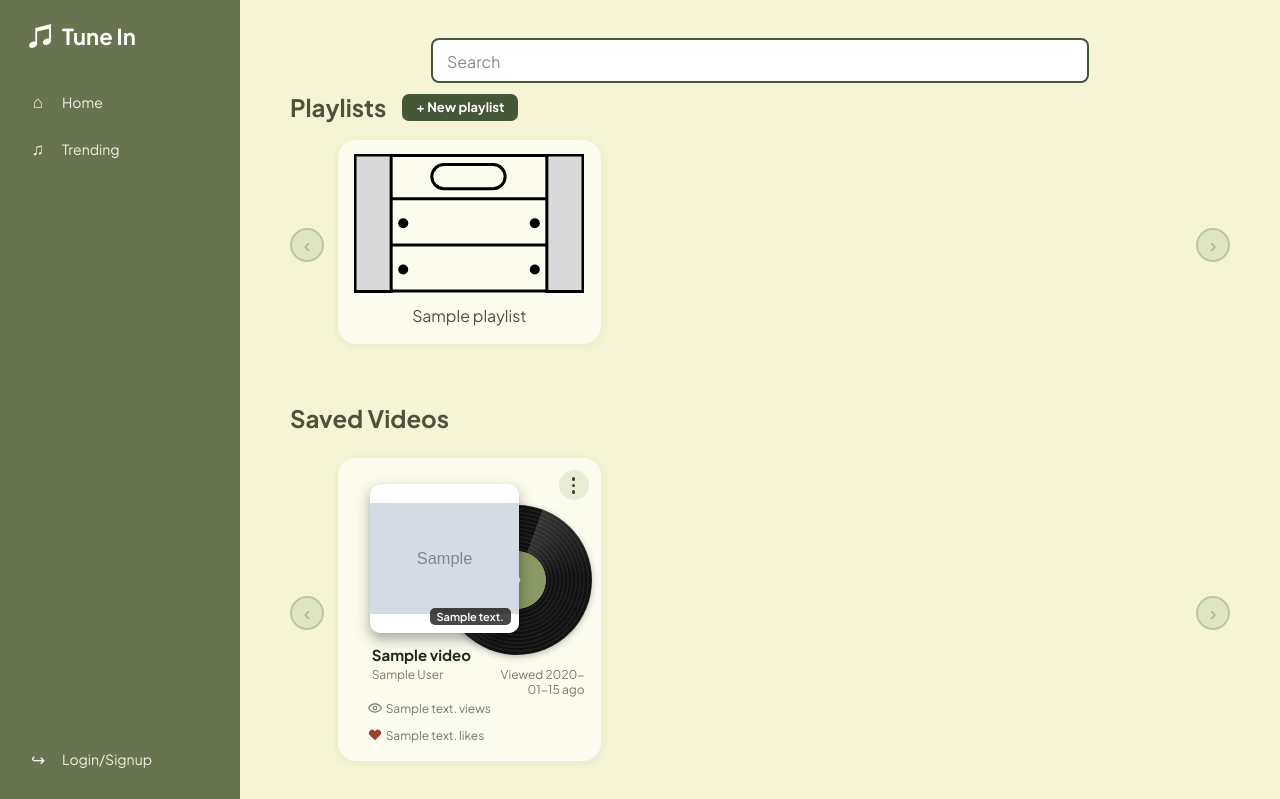
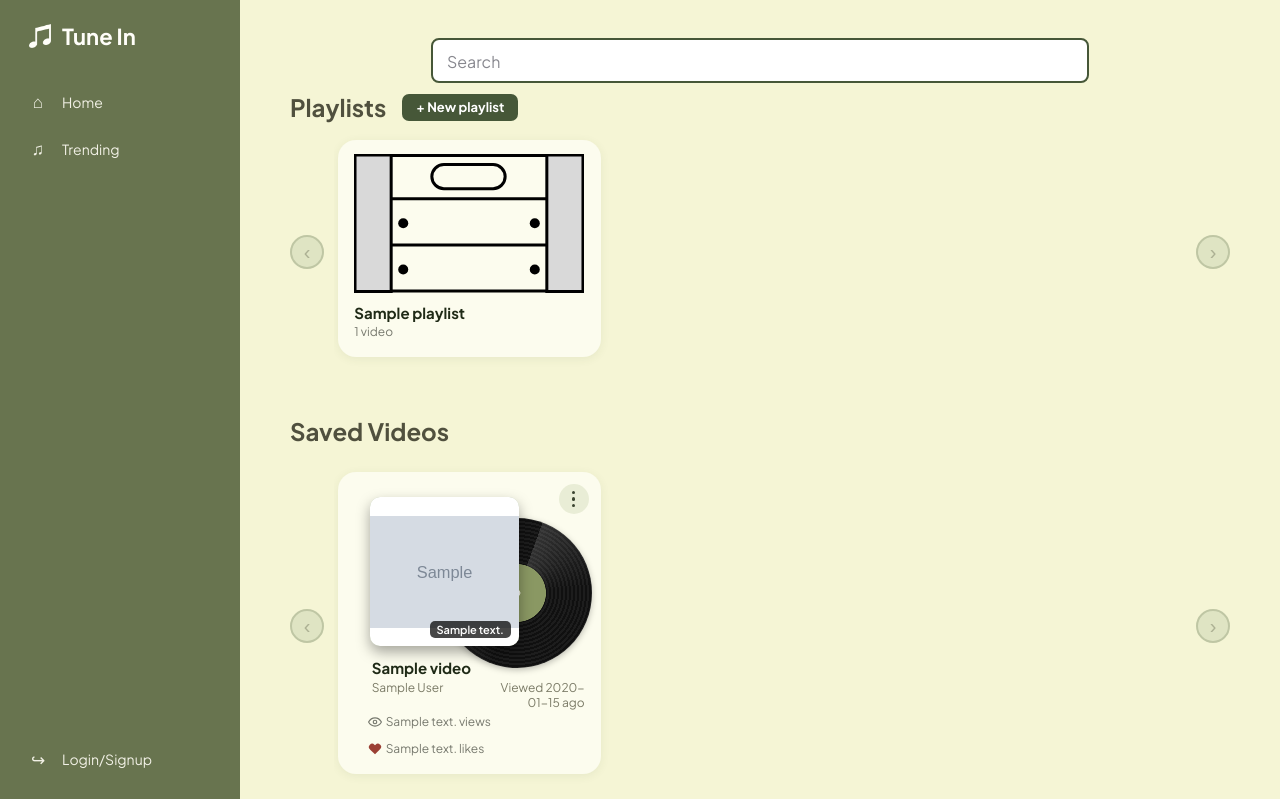
Before and after one commit to CSCI-5117-F26/developing-the-interactive-web-project-1-group-4, a Python web app: template src/developing-the-interactive-web-project-1-group-4/templates/library.html in a window 1280 px wide. Shown: the top 799 px of the page. Run offline with Jinja, Linux system fonts and the light colour scheme; the template is opened without the code that fills it: most values are stand-ins (such as "Sample title", 1, 10 or a date in 2020); grey boxes marked "Sample" are stand-in pictures; some libraries are stand-ins or nearby versions.

Commit message:
Library: playlist title and video count under the picture

```diff
--- a/src/developing-the-interactive-web-project-1-group-4/static/css/library-carousel.css
+++ b/src/developing-the-interactive-web-project-1-group-4/static/css/library-carousel.css
@@ -91,6 +91,37 @@
     margin: 0 auto;
 }
 
+/* Title and video count start exactly where the picture starts (left edge) */
+.lib-carousel .playlist-card {
+    display: flex;
+    flex-direction: column;
+    align-items: center;
+}
+
+.lib-carousel .playlist-title,
+.lib-carousel .playlist-count {
+    box-sizing: border-box;
+    width: 230px;                                 /* same width as the picture */
+    max-width: 100%;
+    text-align: left;
+    overflow: hidden;
+    text-overflow: ellipsis;
+    white-space: nowrap;
+}
+
+.lib-carousel .playlist-title {
+    margin-top: 10px;
+    color: #1f2a16;
+    font-size: 15px;
+    font-weight: 700;
+}
+
+.lib-carousel .playlist-count {
+    margin-top: 2px;
+    color: #77796e;
+    font-size: 12px;
+}
+
 .lib-carousel .playlist-card:hover {
     transform: translateY(-3px);                  /* lift instead of zoom, so nothing is clipped */
 }
--- a/src/developing-the-interactive-web-project-1-group-4/templates/library.html
+++ b/src/developing-the-interactive-web-project-1-group-4/templates/library.html
@@ -29,6 +29,9 @@
                 {% include "svg/playlist.html"%}
                 <div class="playlist-title">
                     {{playlist.title}}
+                </div>
+                <div class="playlist-count">
+                    {{ playlist.videos|length }} video{{ '' if playlist.videos|length == 1 else 's' }}
                 </div>
                 <!-- videos in this playlist, read by playlistPopup.js -->
                 <template class="playlist-videos">
```
